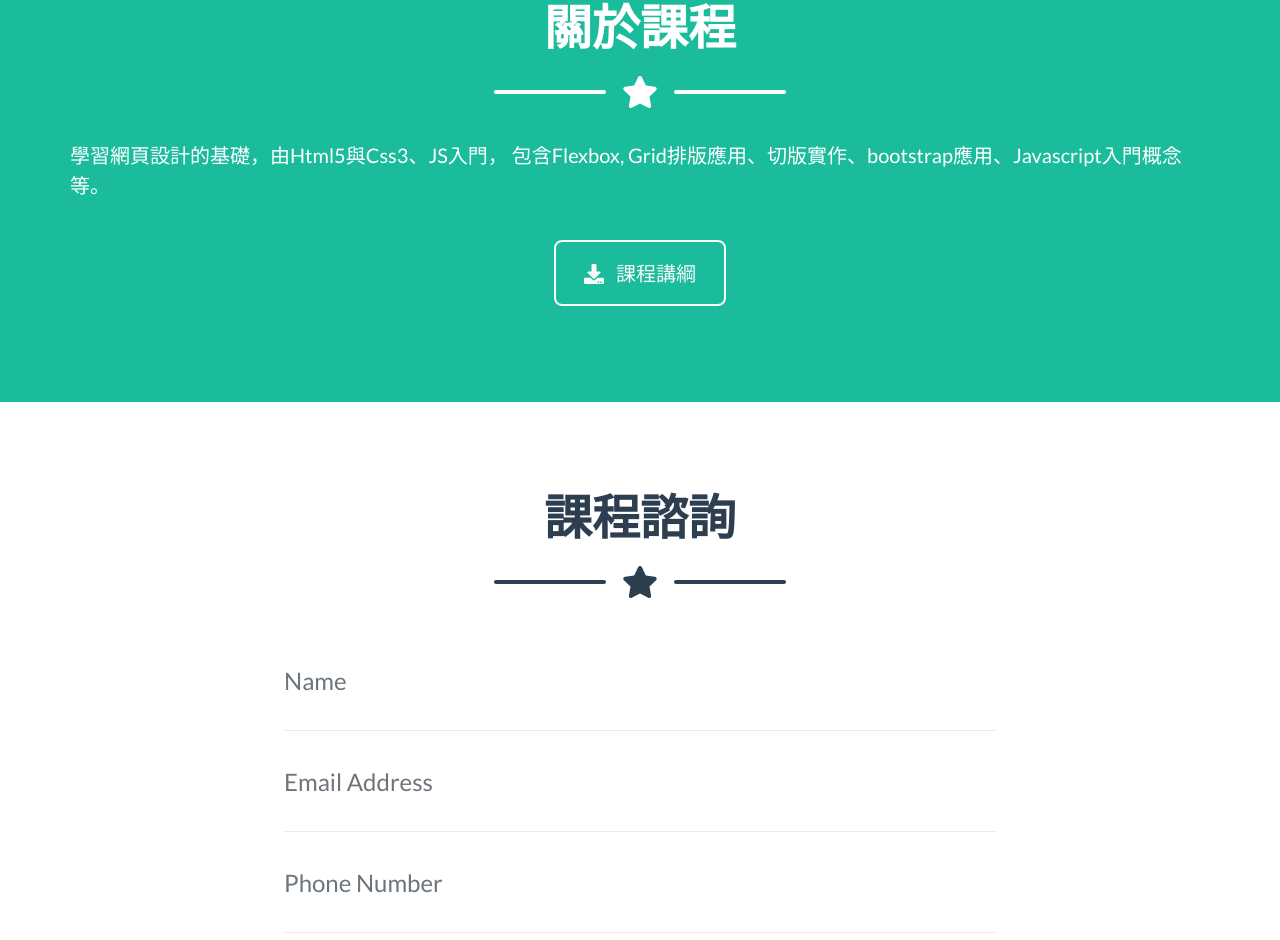
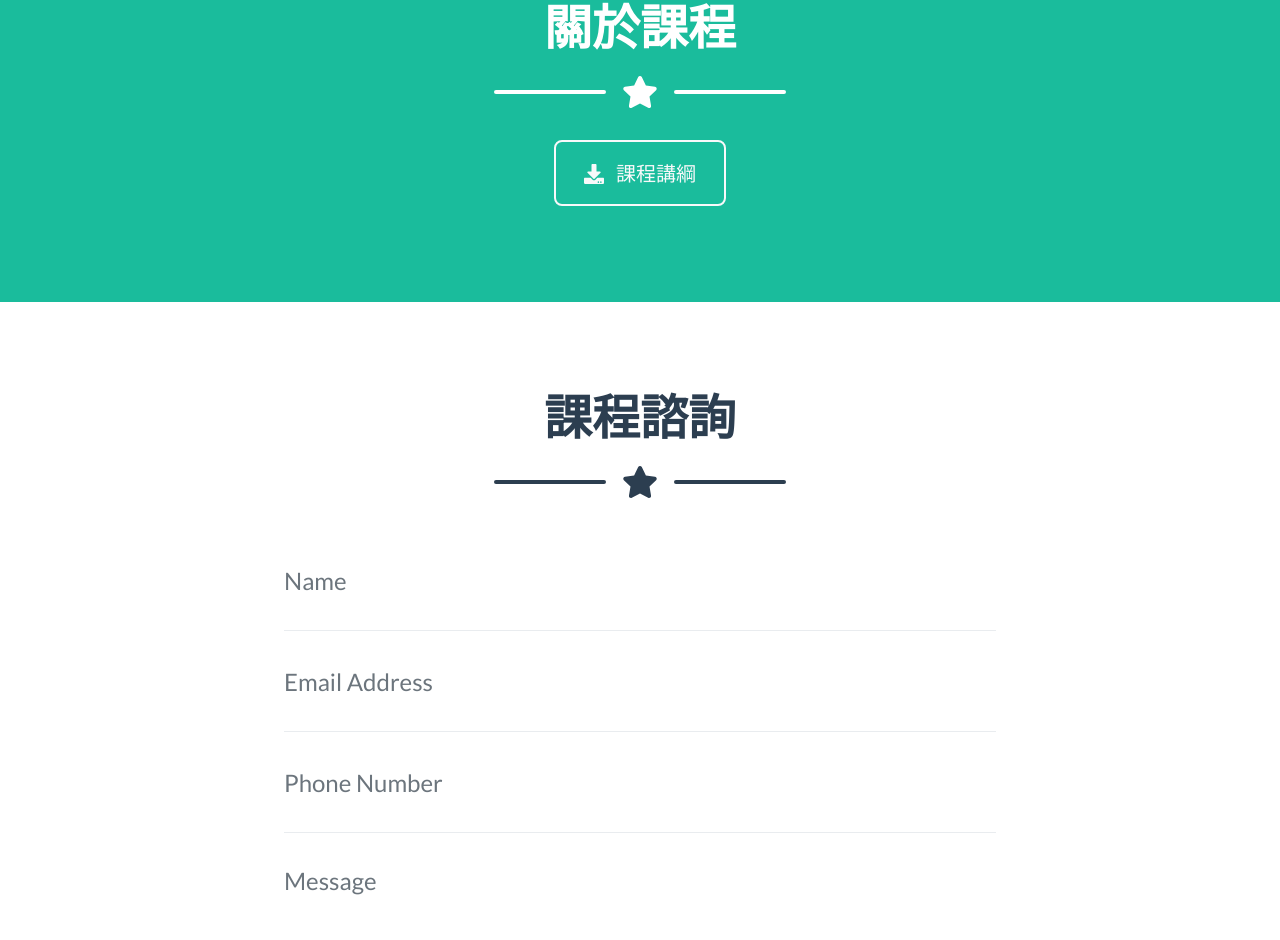
Before and after one commit to Jani-Cho/laihaw_course, a plain HTML site: page index.html in a window 1280 px wide. Shown: the part 2068-3008 px from the top of the page. Drawn offline with nearby package versions, Linux system fonts and the light colour scheme.

Commit message:
about section
about section fixed

```diff
--- a/index.html
+++ b/index.html
@@ -185,15 +185,11 @@
                     <div class="divider-custom-line"></div>
                     <div class="divider-custom-icon"><i class="fas fa-star"></i></div>
                     <div class="divider-custom-line"></div>
-                </div>
-                <!-- About Section Content-->
-                <div class="row">
-                    <div class="col-l ml-auto"><p class="lead">學習網頁設計的基礎，由Html5與Css3、JS入門，
-                        包含Flexbox, Grid排版應用、切版實作、bootstrap應用、Javascript入門概念等。</p></div>
+               </div>
                 </div>
                 <!-- About Section Button-->
                 <div class="text-center mt-4">
-                    <a class="btn btn-xl btn-outline-light" href="https://startbootstrap.com/themes/freelancer/">
+                    <a class="btn btn-xl btn-outline-light" href="javascript:void(0);">
                         <i class="fas fa-download mr-2"></i>
                         課程講綱
                     </a>
```
